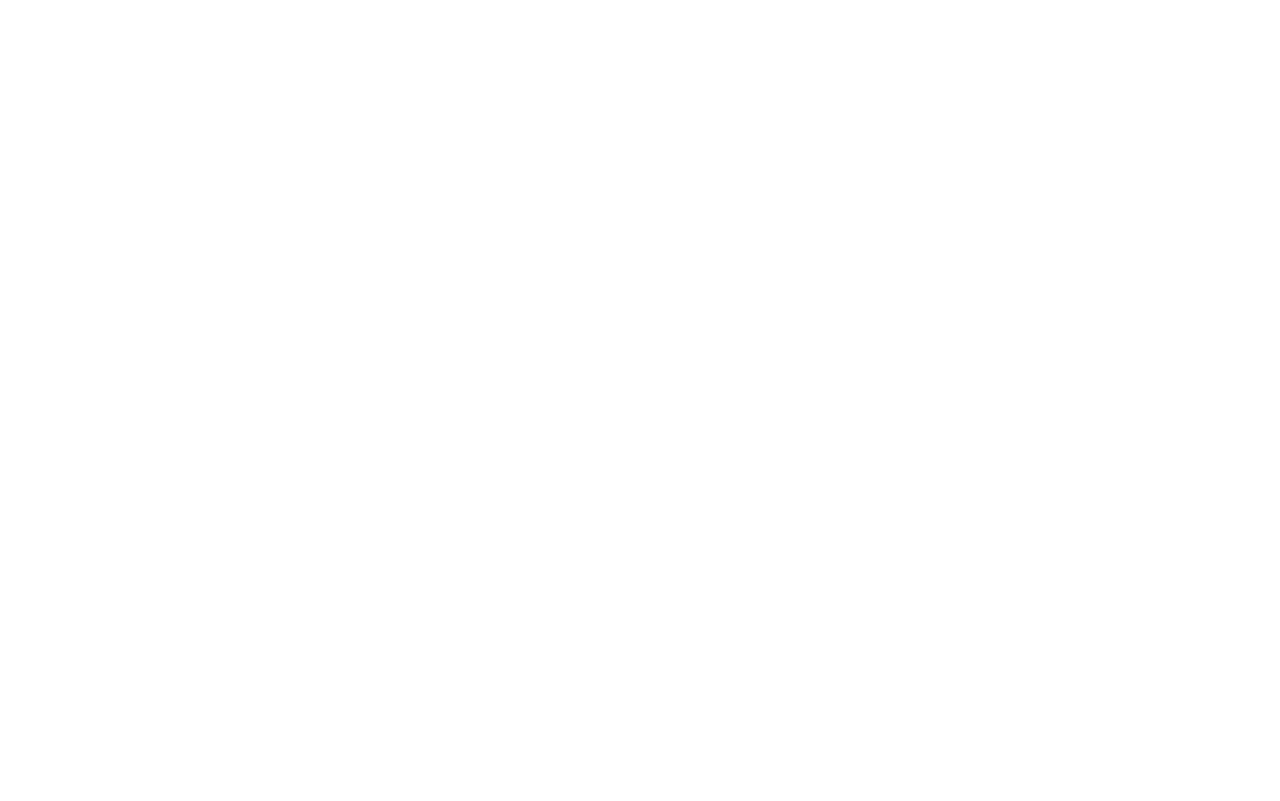
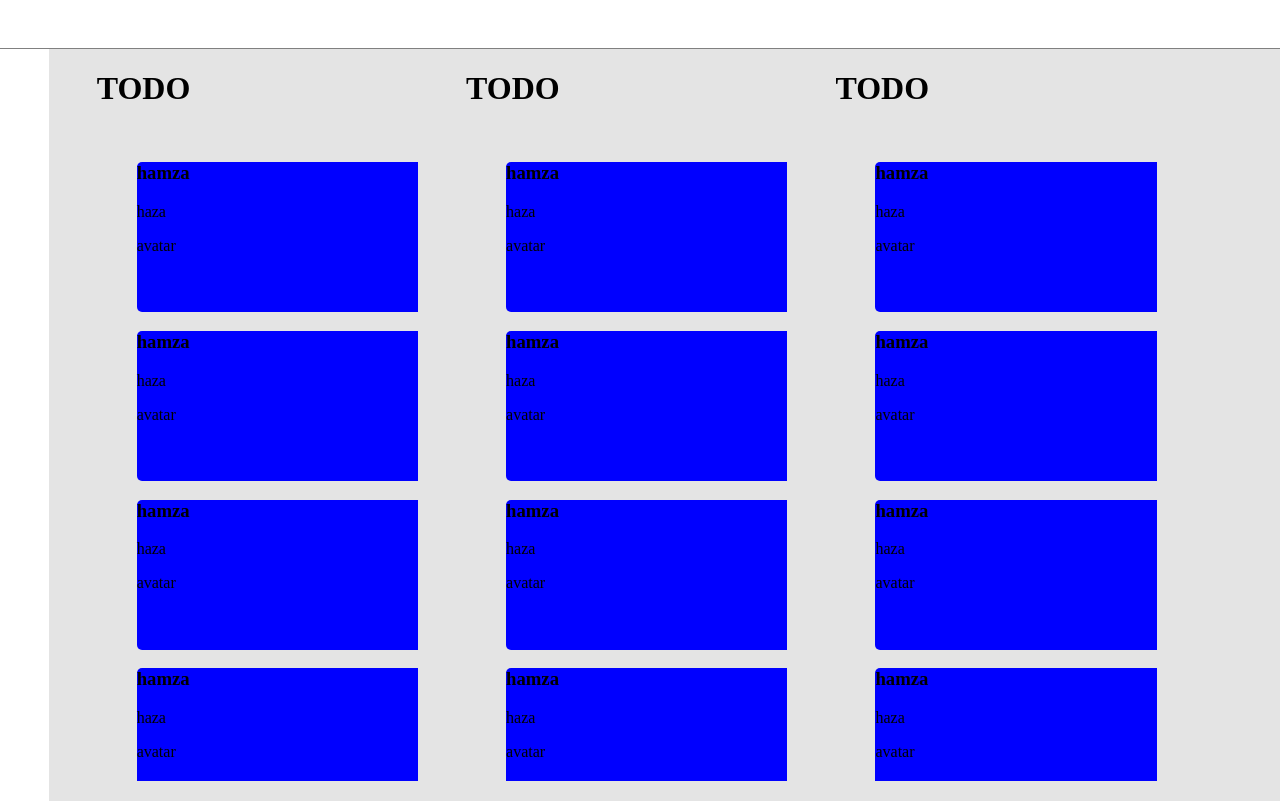
Before and after one commit to hamza-sabri/todo-app, a React (Create React App) app: page / in a window 1280 px wide. Built offline with nearby package versions, Linux system fonts and the light colour scheme.

Commit message:
drawing the basic layout of the project

```diff
--- a/src/App.js
+++ b/src/App.js
@@ -1,7 +1,16 @@
-import React from 'react'
+import React from 'react';
+import NavBar from './components/nav-bar.js';
+import SideBar from './components/side-bar.js';
+import CardsContainer from './components/cards-container.js';
 
 function App() {
-  return <></>
+	return (
+		<div className="main-container">
+			<NavBar />
+			<SideBar />
+			<CardsContainer />
+		</div>
+	);
 }
 
 export default App;
--- /dev/null
+++ b/src/components/cards-container.js
@@ -0,0 +1,9 @@
+import React from 'react';
+import StatusColumns from './status-columns'
+export default function CardsContainer() {
+	return <div className="container" >
+        <StatusColumns></StatusColumns>
+        <StatusColumns></StatusColumns>
+        <StatusColumns></StatusColumns>
+    </div>;
+}
--- /dev/null
+++ b/src/components/nav-bar.js
@@ -0,0 +1,6 @@
+import React from 'react';
+import '../styles/main-page.css';
+
+export default function NavBar() {
+	return <div className="nav-bar" />;
+}
--- /dev/null
+++ b/src/components/side-bar.js
@@ -0,0 +1,5 @@
+import React from 'react';
+import '../styles/main-page.css';
+export default function SideBar() {
+	return <div className="side-bar" />;
+}
--- /dev/null
+++ b/src/components/status-columns.js
@@ -0,0 +1,19 @@
+import React from 'react';
+import TaskCard from './task-card';
+
+export default function StatusColumns() {
+	return (
+		<div className="status-column">
+			<h1>TODO</h1>
+			<ul>
+				<TaskCard taskTitle={'hamza'} taskDescription={'haza'} />
+				<TaskCard taskTitle={'hamza'} taskDescription={'haza'} />
+				<TaskCard taskTitle={'hamza'} taskDescription={'haza'} />
+				<TaskCard taskTitle={'hamza'} taskDescription={'haza'} />
+				<TaskCard taskTitle={'hamza'} taskDescription={'haza'} />
+				<TaskCard taskTitle={'hamza'} taskDescription={'haza'} />
+				<TaskCard taskTitle={'hamza'} taskDescription={'haza'} />
+			</ul>
+		</div>
+	);
+}
--- /dev/null
+++ b/src/components/task-card.js
@@ -0,0 +1,12 @@
+import React from 'react'
+
+export default function TaskCard({taskTitle,taskDescription}) {
+    console.log(this);
+    return (
+        <div className="card">
+            <h3 className="task-title">{taskTitle}</h3>
+            <p className="task-description">{taskDescription}</p>
+            <div>avatar{/*I say put this in a diffrent componant so you can reuse it */}</div>
+        </div>
+    )
+}
--- /dev/null
+++ b/src/styles/main-page.css
@@ -0,0 +1,66 @@
+body{
+    margin: 0;
+    padding: 0;
+    overflow: hidden;
+}
+
+h1{
+    padding: 0;
+    margin-bottom: 0;
+}
+
+.main-container{
+    height: 100vh;
+    width: 100%;
+    display: grid;
+    grid-template-columns: 3.8% 1fr;
+    grid-template-areas:
+    "nav-bar nav-bar"
+    "side-bar container";
+}
+
+.nav-bar{
+    grid-area: nav-bar;
+    width: 100%;
+    height: 6vh;
+    background-color: white;
+    box-shadow: -.8rem .01rem .5rem 0;
+    border-bottom: 1.5px solid gray;
+}
+
+.side-bar{
+    grid-area: side-bar;
+    width: 100%;
+    height: 94vh;
+    background-color: white;
+}
+
+.container{
+    grid-area: container;
+    width: 100%;
+    height: 94vh;
+    background: #e4e4e4;
+    display: grid;
+    grid-template-columns: repeat(3, 30%);
+}
+
+.card{
+    width: 300px;
+    height: 150px;
+    border-radius: 5px;
+    background-color: blue;
+    margin-bottom: 0;
+}
+
+
+.status-column{
+    margin-left: 3rem;
+    display: grid;
+    grid-template-columns: 1fr;
+    row-gap: 20px;
+    overflow-y: scroll;
+    margin-bottom: 20px;
+}
+::-webkit-scrollbar {
+    display: none;
+  }
```
Also changed, not shown: 1 other file (tests, documents, lock files or other folders).
